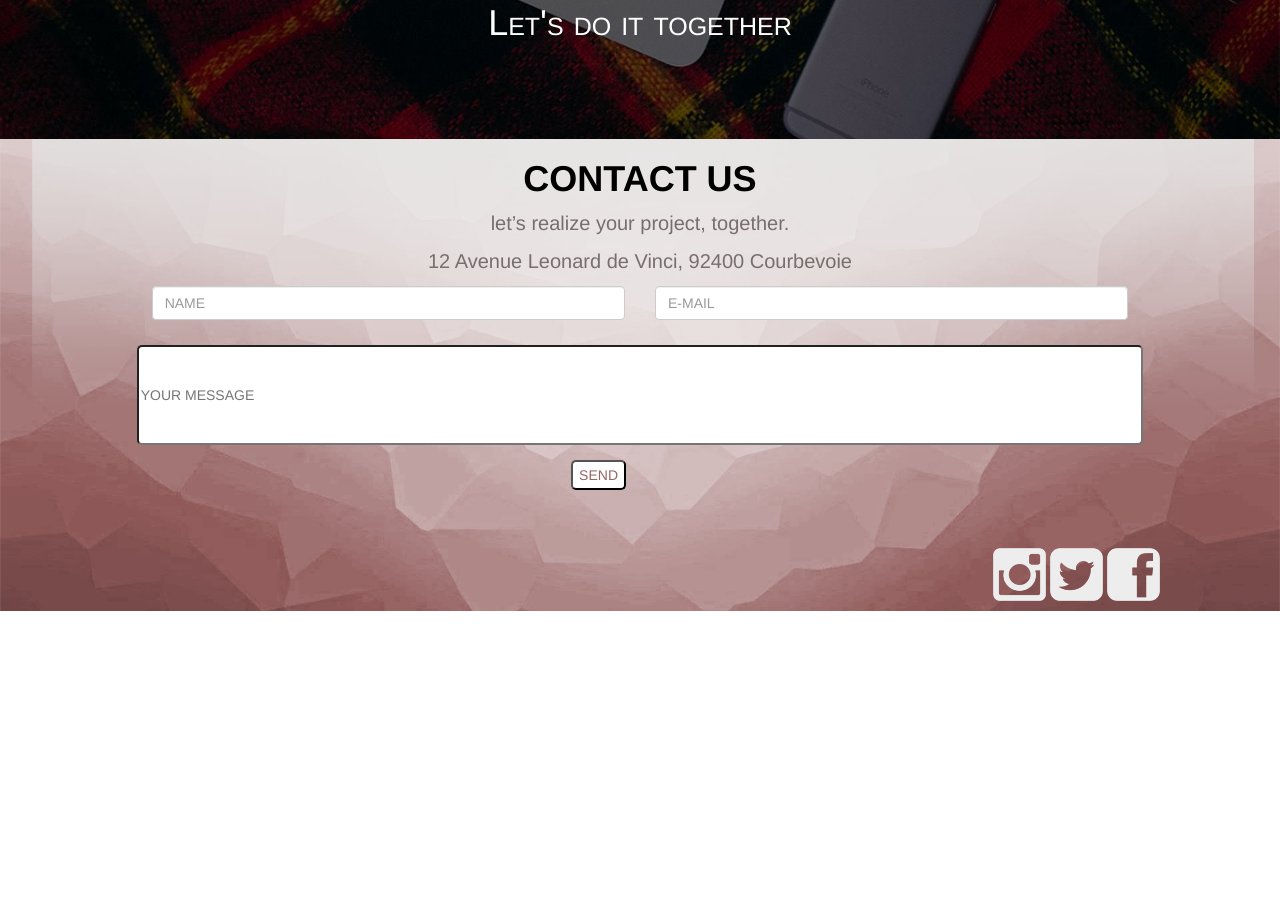
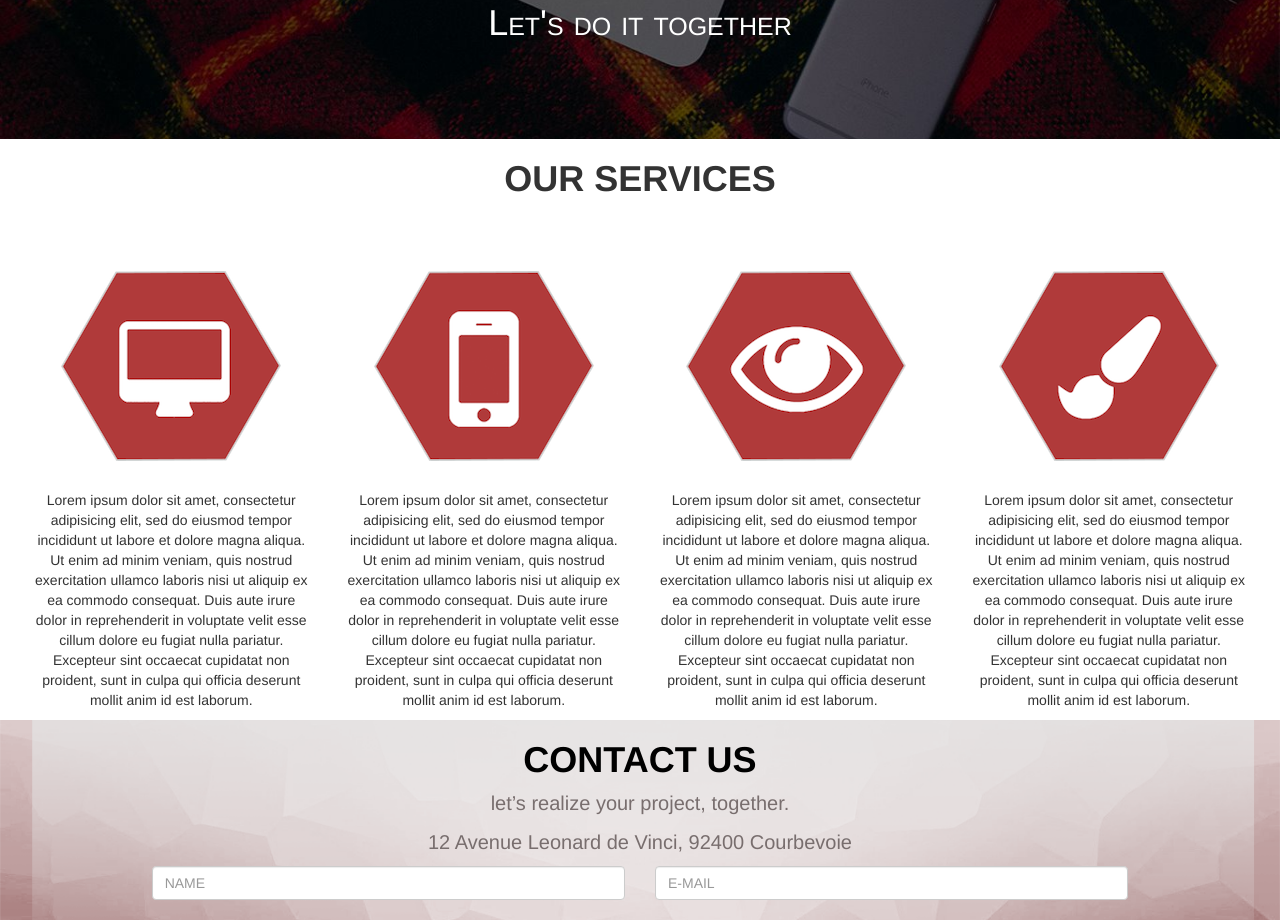
Before and after one commit to antoninmar/BAPAward, a plain HTML site: page partieI/index.html in a window 1280 px wide. Shown: the part 501-1421 px from the top of the page. Before the commit the page ends 1112 px from the top, so only its background shows below. Drawn offline with Linux system fonts and the light colour scheme.

Commit message:
Partie Our Services

```diff
--- a/partieI/index.html
+++ b/partieI/index.html
@@ -32,6 +32,41 @@
 </section>
 
 
+<!-- Our Services : Kevin Sy -->
+
+
+<section>
+			<div class="container-fluid">
+				<div class="row">
+					<div class="col-md-12 col-sm-12 col-xs-12">
+						<h1 class="service"><strong>OUR SERVICES</strong></h1>
+					</div>
+				</div>
+				<div class="row">
+					<div class="col-md-12 col-sm-12 col-xs-12">
+						<div class="col-md-3 col-sm-6 col-xs-12 ima">
+							<img src="service4.png" alt="" />
+							<p class="justify">Lorem ipsum dolor sit amet, consectetur adipisicing elit, sed do eiusmod tempor incididunt ut labore et dolore magna aliqua. Ut enim ad minim veniam, quis nostrud exercitation ullamco laboris nisi ut aliquip ex ea commodo consequat. Duis aute irure dolor in reprehenderit in voluptate velit esse cillum dolore eu fugiat nulla pariatur. Excepteur sint occaecat cupidatat non proident, sunt in culpa qui officia deserunt mollit anim id est laborum.</p>
+						</div>
+						<div class="col-md-3 col-sm-6 col-xs-12 ima">
+							<img src="service3.png" alt="" />
+							<p class="justify">Lorem ipsum dolor sit amet, consectetur adipisicing elit, sed do eiusmod tempor incididunt ut labore et dolore magna aliqua. Ut enim ad minim veniam, quis nostrud exercitation ullamco laboris nisi ut aliquip ex ea commodo consequat. Duis aute irure dolor in reprehenderit in voluptate velit esse cillum dolore eu fugiat nulla pariatur. Excepteur sint occaecat cupidatat non proident, sunt in culpa qui officia deserunt mollit anim id est laborum.</p>
+						</div>
+						<div class="col-md-3 col-sm-6 col-xs-12 ima">
+							<img src="service2.png" alt="" />
+							<p class="justify">Lorem ipsum dolor sit amet, consectetur adipisicing elit, sed do eiusmod tempor incididunt ut labore et dolore magna aliqua. Ut enim ad minim veniam, quis nostrud exercitation ullamco laboris nisi ut aliquip ex ea commodo consequat. Duis aute irure dolor in reprehenderit in voluptate velit esse cillum dolore eu fugiat nulla pariatur. Excepteur sint occaecat cupidatat non proident, sunt in culpa qui officia deserunt mollit anim id est laborum.</p>
+						</div>
+						<div class="col-md-3 col-sm-6 col-xs-12 ima">
+							<img src="service1.png" alt="" />
+							<p class="justify">Lorem ipsum dolor sit amet, consectetur adipisicing elit, sed do eiusmod tempor incididunt ut labore et dolore magna aliqua. Ut enim ad minim veniam, quis nostrud exercitation ullamco laboris nisi ut aliquip ex ea commodo consequat. Duis aute irure dolor in reprehenderit in voluptate velit esse cillum dolore eu fugiat nulla pariatur. Excepteur sint occaecat cupidatat non proident, sunt in culpa qui officia deserunt mollit anim id est laborum.</p>
+						</div>
+					</div>
+				</div>
+			</div>
+</section>
+
+
+
 
 
 <!-- Formulaire : Kevin Sy -->
@@ -40,7 +75,6 @@
 
 <section id="back">
 	<div class="container-fluid">
-
 	  <div class="row">
 			<div class="col-md-1 col-sm-1 col-xs-1">
 
--- a/partieI/style.scss
+++ b/partieI/style.scss
@@ -1,5 +1,5 @@
 
-//header
+//header : Maxime
 
 #block1{
 	background: url('bg1.jpg');
@@ -33,12 +33,26 @@
 		font-variant: small-caps;
 	}
 
+}
+// Our services : Kevin
 
+.service{
+	text-align: center;
+	font-weight: bold;
+}
+.justify{
+	text-align: center;
+	margin-top: 10%;
+	font-weight: 400;
+}
+.ima{
+		margin-top: 5%;
+		display: block;
+		text-align: center;
+}
 
+ //formulaire : Kevin
 
- //formulaire
-
-}
 #back{
 	background: url('imgformulaire.png');
 	background-size: cover;
```
Also changed, not shown: partieI/service1.png (added), partieI/service2.png (added), partieI/service3.png (added), partieI/service4.png (added), partieI/style.css, 1 other file. Lines whose indentation alone changed are shown as unchanged.
